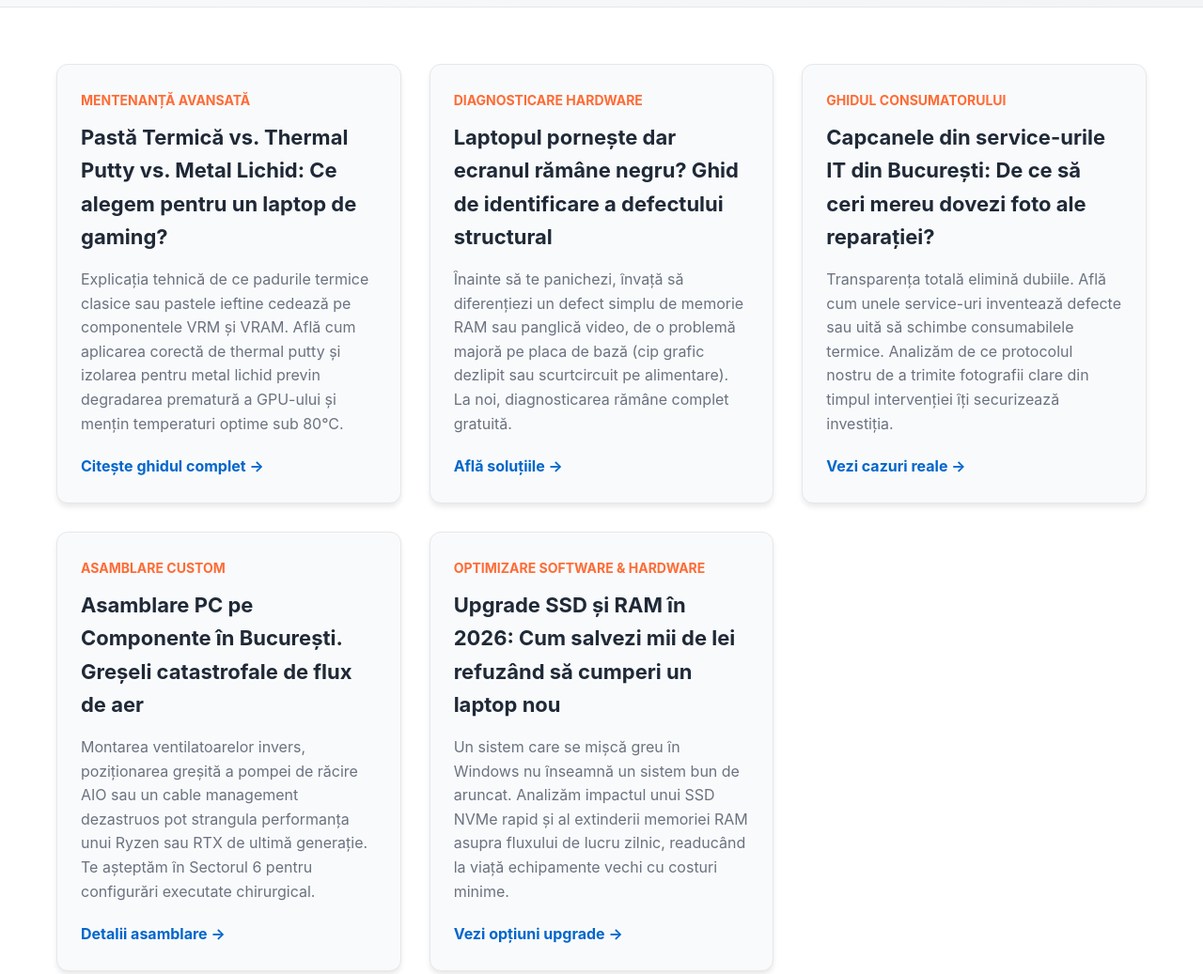
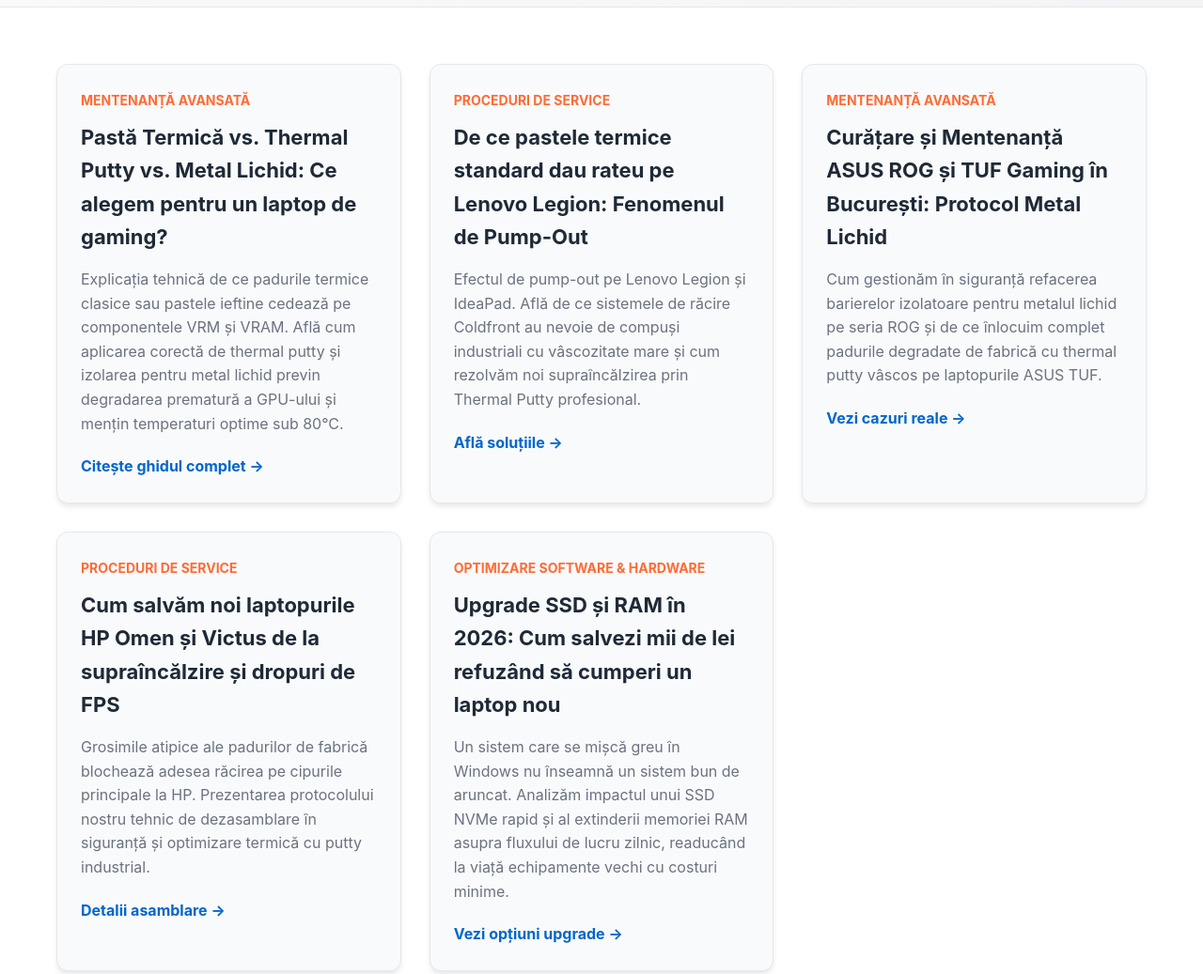
Before and after one commit to doradosystemsro/servicepclaptop, a plain HTML site: page blog.html in a window 1280 px wide. Shown: the part 320-1357 px from the top of the page at 94% size. Drawn offline with Linux system fonts and the light colour scheme; files that its build step writes are made by us from their sources.

Commit message:
Update blog.html

```diff
--- a/blog.html
+++ b/blog.html
@@ -10,7 +10,9 @@
     <meta property="og:description" content="Sfaturi profesionale de la tehnicieni IT. Află cum să eviți supraîncălzirea hardware și capcanele din service-uri.">
     <title>Blog IT - Articole și Ghiduri Reparații Laptop/PC București | Service PC Laptop</title>
     <link rel="canonical" href="https://servicepclaptop.com/blog.html">
-    <link rel="stylesheet" href="style.css">
+
+    <!-- CALE ACTUALIZATĂ PENTRU FOLDERUL ASSETS -->
+    <link rel="stylesheet" href="assets/css/style.css">
 </head>
 <body>
 <nav class="navbar">
@@ -39,47 +41,47 @@
 <main class="container" style="padding: 60px 20px;">
     <div class="blog-grid" style="display: grid; grid-template-columns: repeat(auto-fit, minmax(320px, 1fr)); gap: 30px;">
 
-        <!-- Articolul 1: PILONUL TEHNIC (Expertiză hardware pură) -->
+        <!-- Articolul 1: PILONUL TEHNIC (Actualizat în folderul blog/) -->
         <article class="card" style="background: var(--bg-light); padding: 25px; border-radius: var(--radius-lg); box-shadow: var(--shadow); border: 1px solid var(--border);">
             <div class="card-body">
                 <span style="color: var(--secondary); font-weight: 700; font-size: 14px; text-transform: uppercase;">Mentenanță Avansată</span>
                 <h2 style="font-size: 22px; margin: 10px 0 15px 0; color: var(--text-dark);">Pastă Termică vs. Thermal Putty vs. Metal Lichid: Ce alegem pentru un laptop de gaming?</h2>
                 <p style="color: var(--text-light); margin-bottom: 20px;">Explicația tehnică de ce padurile termice clasice sau pastele ieftine cedează pe componentele VRM și VRAM. Află cum aplicarea corectă de thermal putty și izolarea pentru metal lichid previn degradarea prematură a GPU-ului și mențin temperaturi optime sub 80°C.</p>
-                <a href="servicii.html#curatare-laptop" style="color: var(--primary); font-weight: 700; text-decoration: none; display: inline-flex; align-items: center; gap: 5px;">Citește ghidul complet &rarr;</a>
+                <a href="blog/pasta-termica-thermal-putty-metal-lichid-laptop.html" style="color: var(--primary); font-weight: 700; text-decoration: none; display: inline-flex; align-items: center; gap: 5px;">Citește ghidul complet &rarr;</a>
             </div>
         </article>
 
-        <!-- Articolul 2: INTENȚIE DE CUMPĂRARE / DEFECT SPECIFIC -->
+        <!-- Articolul 2: LENOVO (Actualizat în folderul blog/) -->
         <article class="card" style="background: var(--bg-light); padding: 25px; border-radius: var(--radius-lg); box-shadow: var(--shadow); border: 1px solid var(--border);">
             <div class="card-body">
-                <span style="color: var(--secondary); font-weight: 700; font-size: 14px; text-transform: uppercase;">Diagnosticare Hardware</span>
-                <h2 style="font-size: 22px; margin: 10px 0 15px 0; color: var(--text-dark);">Laptopul pornește dar ecranul rămâne negru? Ghid de identificare a defectului structural</h2>
-                <p style="color: var(--text-light); margin-bottom: 20px;">Înainte să te panichezi, învață să diferențiezi un defect simplu de memorie RAM sau panglică video, de o problemă majoră pe placa de bază (cip grafic dezlipit sau scurtcircuit pe alimentare). La noi, diagnosticarea rămâne complet gratuită.</p>
-                <a href="servicii.html#schimbare-display" style="color: var(--primary); font-weight: 700; text-decoration: none; display: inline-flex; align-items: center; gap: 5px;">Află soluțiile &rarr;</a>
+                <span style="color: var(--secondary); font-weight: 700; font-size: 14px; text-transform: uppercase;">Proceduri de Service</span>
+                <h2 style="font-size: 22px; margin: 10px 0 15px 0; color: var(--text-dark);">De ce pastele termice standard dau rateu pe Lenovo Legion: Fenomenul de Pump-Out</h2>
+                <p style="color: var(--text-light); margin-bottom: 20px;">Efectul de pump-out pe Lenovo Legion și IdeaPad. Află de ce sistemele de răcire Coldfront au nevoie de compuși industriali cu vâscozitate mare și cum rezolvăm noi supraîncălzirea prin Thermal Putty profesional.</p>
+                <a href="blog/de-ce-provoaca-pasta-termica-standard-pump-out-pe-lenovo-legion.html" style="color: var(--primary); font-weight: 700; text-decoration: none; display: inline-flex; align-items: center; gap: 5px;">Află soluțiile &rarr;</a>
             </div>
         </article>
 
-        <!-- Articolul 3: TRANSPARENȚĂ ȘI INCREDERE (Diferențiere de restul pieței) -->
+        <!-- Articolul 3: ASUS (Actualizat în folderul blog/) -->
         <article class="card" style="background: var(--bg-light); padding: 25px; border-radius: var(--radius-lg); box-shadow: var(--shadow); border: 1px solid var(--border);">
             <div class="card-body">
-                <span style="color: var(--secondary); font-weight: 700; font-size: 14px; text-transform: uppercase;">Ghidul Consumatorului</span>
-                <h2 style="font-size: 22px; margin: 10px 0 15px 0; color: var(--text-dark);">Capcanele din service-urile IT din București: De ce să ceri mereu dovezi foto ale reparației?</h2>
-                <p style="color: var(--text-light); margin-bottom: 20px;">Transparența totală elimină dubiile. Află cum unele service-uri inventează defecte sau uită să schimbe consumabilele termice. Analizăm de ce protocolul nostru de a trimite fotografii clare din timpul intervenției îți securizează investiția.</p>
-                <a href="portofoliu.html" style="color: var(--primary); font-weight: 700; text-decoration: none; display: inline-flex; align-items: center; gap: 5px;">Vezi cazuri reale &rarr;</a>
+                <span style="color: var(--secondary); font-weight: 700; font-size: 14px; text-transform: uppercase;">Mentenanță Avansată</span>
+                <h2 style="font-size: 22px; margin: 10px 0 15px 0; color: var(--text-dark);">Curățare și Mentenanță ASUS ROG și TUF Gaming în București: Protocol Metal Lichid</h2>
+                <p style="color: var(--text-light); margin-bottom: 20px;">Cum gestionăm în siguranță refacerea barierelor izolatoare pentru metalul lichid pe seria ROG și de ce înlocuim complet padurile degradate de fabrică cu thermal putty vâscos pe laptopurile ASUS TUF.</p>
+                <a href="blog/curatare-mentenanta-asus-rog-tuf-gaming-bucuresti.html" style="color: var(--primary); font-weight: 700; text-decoration: none; display: inline-flex; align-items: center; gap: 5px;">Vezi cazuri reale &rarr;</a>
             </div>
         </article>
 
-        <!-- Articolul 4: ATAC SEO LOCAL (București Sector 6) -->
+        <!-- Articolul 4: HP (Actualizat în folderul blog/) -->
         <article class="card" style="background: var(--bg-light); padding: 25px; border-radius: var(--radius-lg); box-shadow: var(--shadow); border: 1px solid var(--border);">
             <div class="card-body">
-                <span style="color: var(--secondary); font-weight: 700; font-size: 14px; text-transform: uppercase;">Asamblare Custom</span>
-                <h2 style="font-size: 22px; margin: 10px 0 15px 0; color: var(--text-dark);">Asamblare PC pe Componente în București. Greșeli catastrofale de flux de aer</h2>
-                <p style="color: var(--text-light); margin-bottom: 20px;">Montarea ventilatoarelor invers, poziționarea greșită a pompei de răcire AIO sau un cable management dezastruos pot strangula performanța unui Ryzen sau RTX de ultimă generație. Te așteptăm în Sectorul 6 pentru configurări executate chirurgical.</p>
-                <a href="servicii.html#curatare-pc" style="color: var(--primary); font-weight: 700; text-decoration: none; display: inline-flex; align-items: center; gap: 5px;">Detalii asamblare &rarr;</a>
+                <span style="color: var(--secondary); font-weight: 700; font-size: 14px; text-transform: uppercase;">Proceduri de Service</span>
+                <h2 style="font-size: 22px; margin: 10px 0 15px 0; color: var(--text-dark);">Cum salvăm noi laptopurile HP Omen și Victus de la supraîncălzire și dropuri de FPS</h2>
+                <p style="color: var(--text-light); margin-bottom: 20px;">Grosimile atipice ale padurilor de fabrică blochează adesea răcirea pe cipurile principale la HP. Prezentarea protocolului nostru tehnic de dezasamblare în siguranță și optimizare termică cu putty industrial.</p>
+                <a href="blog/cum-salvam-noi-laptopurile-hp-omen-si-victus-de-la-supraincalzire.html" style="color: var(--primary); font-weight: 700; text-decoration: none; display: inline-flex; align-items: center; gap: 5px;">Detalii asamblare &rarr;</a>
             </div>
         </article>
 
-        <!-- Articolul 5: UPGRADE VS REPARATIE -->
+        <!-- Articolul 5: UPGRADE VS REPARATIE (Rămâne neschimbat ca structură internă) -->
         <article class="card" style="background: var(--bg-light); padding: 25px; border-radius: var(--radius-lg); box-shadow: var(--shadow); border: 1px solid var(--border);">
             <div class="card-body">
                 <span style="color: var(--secondary); font-weight: 700; font-size: 14px; text-transform: uppercase;">Optimizare Software & Hardware</span>
@@ -125,6 +127,7 @@
     </div>
 </footer>
 
-<script src="script.js"></script>
+<!-- CALE ACTUALIZATĂ PENTRU SCRIPT -->
+<script src="assets/js/script.js"></script>
 </body>
 </html>
```
